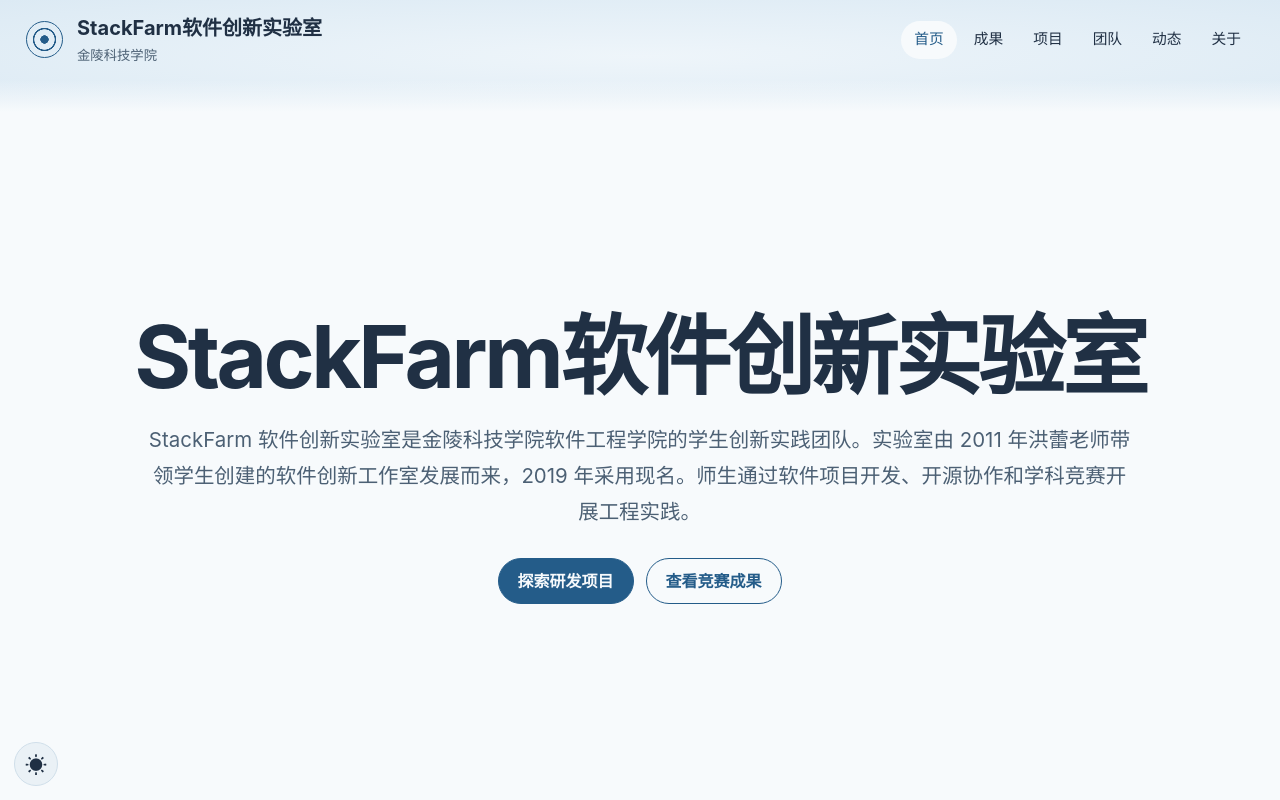
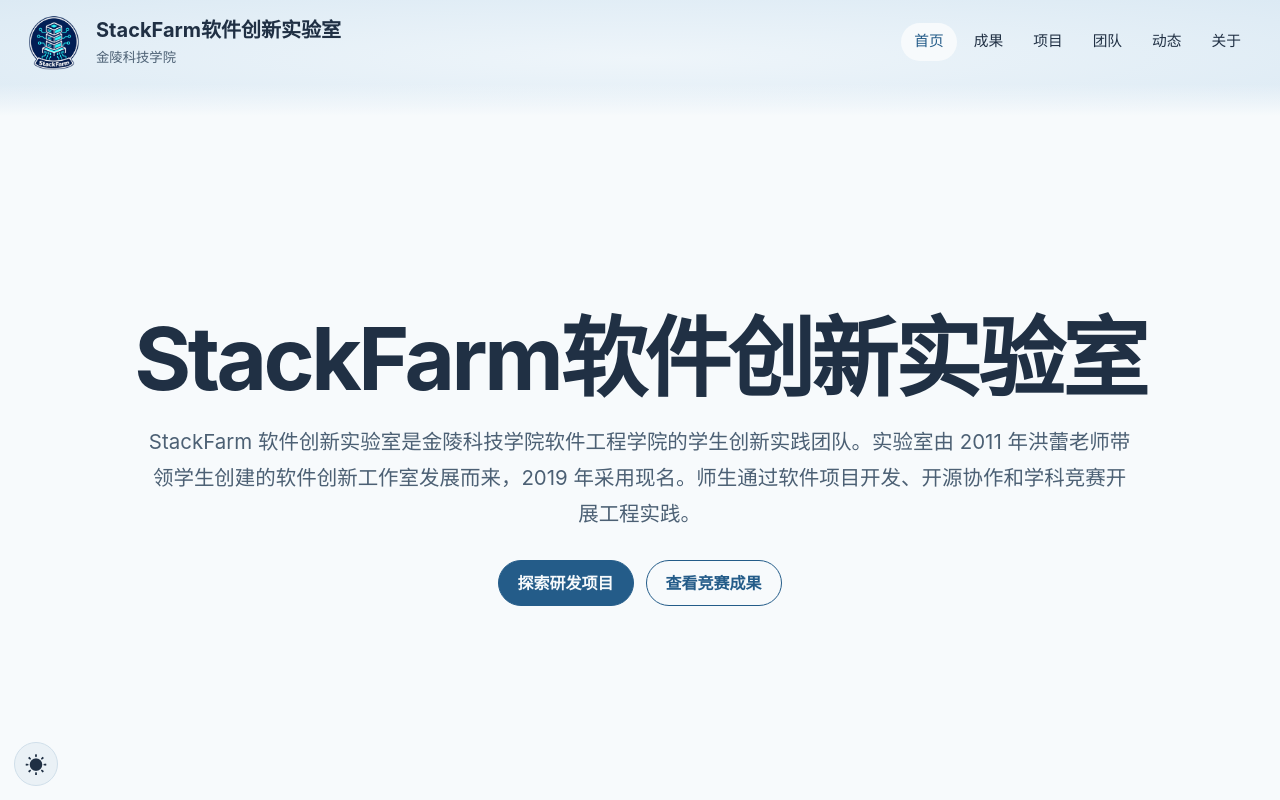
Before and after one commit to zhanhui0716/StackFarm-lab, a plain HTML site: page index.html in a window 1280 px wide. Shown: the top 800 px of the page. Drawn offline with Linux system fonts and the light colour scheme.

Commit message:
add logo

```diff
--- a/index.html
+++ b/index.html
@@ -13,7 +13,7 @@
 <header class="site-header">
   <div class="shell masthead">
     <a class="identity" href="#home">
-      <span class="lab-mark" aria-hidden="true"></span>
+      <img class="lab-mark" src="stackfarm-logo.png" alt="" width="56" height="56">
       <span><strong data-name>StackFarm软件创新实验室</strong><small>金陵科技学院</small></span>
     </a>
     <nav aria-label="主导航">
--- a/styles.css
+++ b/styles.css
@@ -45,7 +45,7 @@ main:focus { outline: none; }
 .identity strong, .identity small { display: block; }
 .identity strong { font-size: clamp(.98rem, 2.3vw, 1.25rem); }
 .identity small { margin-top: 5px; color: var(--muted); }
-.lab-mark { width: 37px; height: 37px; flex: 0 0 37px; color: var(--accent); border: 1px solid currentColor; border-radius: 50%; background: radial-gradient(circle, currentColor 16%, transparent 18% 40%, currentColor 42% 46%, transparent 48%); }
+.lab-mark { display: block; width: 56px; height: 56px; flex: 0 0 56px; object-fit: contain; }
 nav { display: flex; gap: 4px; flex-wrap: wrap; }
 .masthead a, .footer a { color: inherit; text-decoration: none; }
 .identity:hover, .footer a:hover { color: var(--accent); }
```
Also changed, not shown: stackfarm-logo.png (added), 1 other file.
